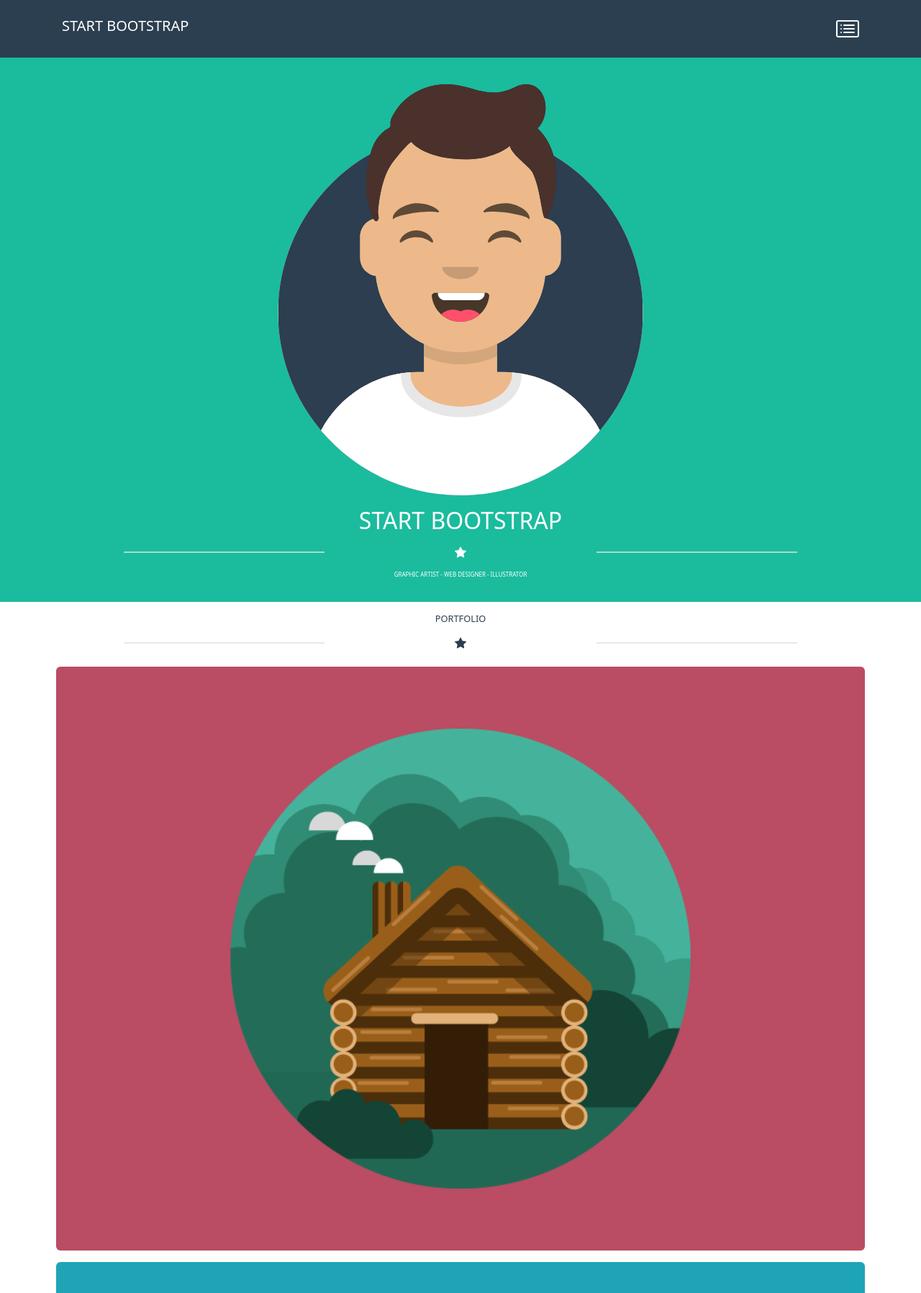
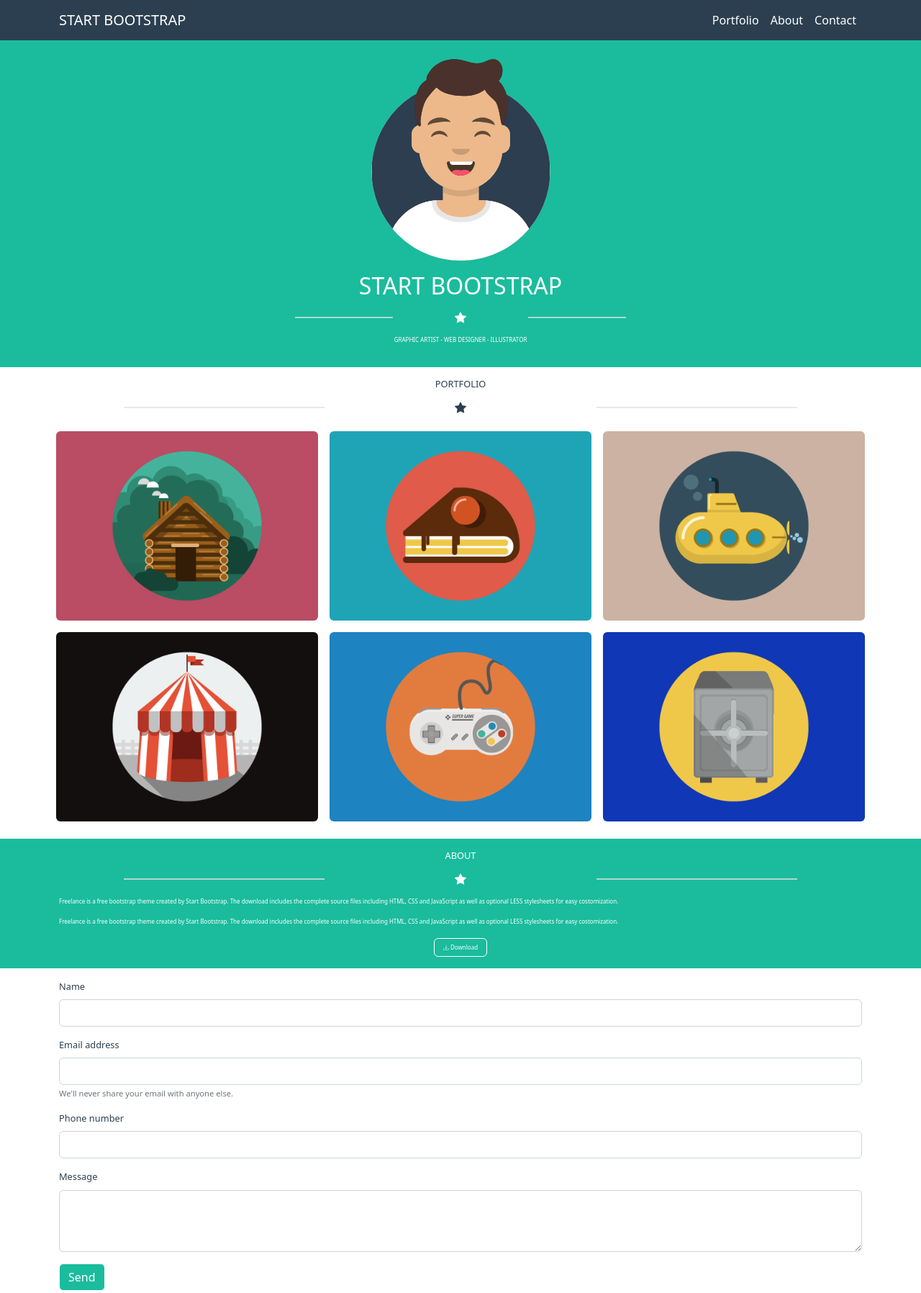
Before and after one commit to aeeerdna/html-css-bootstrap-freelancer, a plain HTML site: page index.html in a window 1280 px wide. Shown: the top 1796 px of the page at 72% size. Drawn offline with nearby package versions, Linux system fonts and the light colour scheme.

Commit message:
modifiche per layout piu grandi

```diff
--- a/css/style.css
+++ b/css/style.css
@@ -39,3 +39,9 @@
     background-color: #3b546d;
     color: white;
 }
+
+.am-btn-green {
+    background-color: #1abc9d;
+    color: white;
+    border: 1px solid white;
+}
--- a/index.html
+++ b/index.html
@@ -6,8 +6,11 @@
     <meta http-equiv="X-UA-Compatible" content="IE=edge">
     <meta name="viewport" content="width=device-width, initial-scale=1.0">
     <link href="https://cdn.jsdelivr.net/npm/bootstrap@5.2.0/dist/css/bootstrap.min.css" rel="stylesheet"
-        integrity="sha384-gH2yIJqKdNHPEq0n4Mqa/HGKIhSkIHeL5AyhkYV8i59U5AR6csBvApHHNl/vI1Bx" crossorigin="anonymous">
-    <link rel="stylesheet" href="https://cdn.jsdelivr.net/npm/bootstrap-icons@1.9.1/font/bootstrap-icons.css">
+        integrity="sha384-gH2yIJqKdNHPEq0n4Mqa/HGKIhSkIHeL5AyhkYV8i59U5AR6csBvApHHNl/vI1Bx" crossorigin="anonymous" />
+    <script src="https://cdn.jsdelivr.net/npm/bootstrap@5.2.0/dist/js/bootstrap.bundle.min.js"
+        integrity="sha384-A3rJD856KowSb7dwlZdYEkO39Gagi7vIsF0jrRAoQmDKKtQBHUuLZ9AsSv4jD4Xa" crossorigin="anonymous">
+        </script>
+    <link rel="stylesheet" href="https://cdn.jsdelivr.net/npm/bootstrap-icons@1.9.1/font/bootstrap-icons.css" />
 
     <link rel="stylesheet" href="css/style.css">
     <title>Bootstrap freelance</title>
@@ -16,10 +19,41 @@
 <body>
     <!-- HEADER -->
     <header class="am-bg-dark-blue">
-        <div class="container d-flex justify-content-between align-items-center p-3">
+        <!-- <div class="container d-flex justify-content-between align-items-center p-3">
             <h1 class="fs-5">START BOOTSTRAP</h1>
             <i class="bi bi-card-list fs-2"></i>
-        </div>
+        </div> -->
+        <nav class="navbar navbar-dark navbar-expand-lg">
+            <div class="container-lg">
+
+                <a class="navbar-brand fs-5" href="#">START BOOTSTRAP</a>
+
+                <button class="navbar-toggler" type="button" data-bs-toggle="collapse" data-bs-target="#navbarNav"
+                    aria-controls="navbarNav" aria-expanded="false" aria-label="Toggle navigation">
+                    <span class="navbar-toggler-icon"></span>
+                </button>
+
+                <div class="collapse navbar-collapse justify-content-end" id="navbarNav">
+                    <ul class="navbar-nav text-end">
+                        <li class="nav-item">
+                            <a class="nav-link text-white" aria-current="page" href="#portfolio">
+                                Portfolio
+                            </a>
+                        </li>
+                        <li class="nav-item">
+                            <a class="nav-link text-white" href="#about">
+                                About
+                            </a>
+                        </li>
+                        <li class="nav-item">
+                            <a class="nav-link text-white" href="#form">
+                                Contact
+                            </a>
+                        </li>
+                    </ul>
+                </div>
+            </div>
+        </nav>
     </header>
     <!-- END HEADER -->
 
@@ -28,9 +62,9 @@
 
         <!-- PRESENTATION -->
         <section class="am-bg-green p-3">
-            <div class="container text-center">
-                <div class="row">
-                    <div class="col">
+            <div class="container-lg text-center">
+                <div class="row justify-content-center">
+                    <div class="col-6">
                         <img class="am-img-profile pb-3" src="img/avatar.svg" alt="Avatar">
                         <h2>START BOOTSTRAP</h2>
                         <div class="d-flex justify-content-around align-items-center mb-2">
@@ -48,7 +82,7 @@
 
         <!-- CARDS -->
         <section class="am-bg-white p-3">
-            <div class="container text-center">
+            <div class="container-lg text-center">
                 <div class="row">
 
                     <!-- PORTFOLIO -->
@@ -63,27 +97,27 @@
                     <!-- END PORTFOLIO -->
 
                     <!-- IMAGES -->
-                    <div class="col-12 p-2">
+                    <div class="col-12 col-md-6 col-xl-4 p-2">
                         <img class="am-img-section rounded" src="img/cabin.png" alt="Cabin">
                     </div>
 
-                    <div class="col-12 p-2">
+                    <div class="col-12 col-md-6 col-xl-4 p-2">
                         <img class="am-img-section rounded" src="img/cake.png" alt="Cake">
                     </div>
 
-                    <div class="col-12 p-2">
+                    <div class="col-12 col-md-6 col-xl-4 p-2">
                         <img class="am-img-section rounded" src="img/submarine.png" alt="Submarine">
                     </div>
 
-                    <div class="col-12 p-2">
+                    <div class="col-12 col-md-6 col-xl-4 p-2">
                         <img class="am-img-section rounded" src="img/circus.png" alt="Circus">
                     </div>
 
-                    <div class="col-12 p-2">
+                    <div class="col-12 col-md-6 col-xl-4 p-2">
                         <img class="am-img-section rounded" src="img/game.png" alt="Game">
                     </div>
 
-                    <div class="col-12 p-2">
+                    <div class="col-12 col-md-6 col-xl-4 p-2">
                         <img class="am-img-section rounded" src="img/safe.png" alt="Safe">
                     </div>
                     <!-- END IMAGES -->
@@ -95,15 +129,68 @@
         <!-- ABOUT -->
         <section class="am-bg-green p-3">
             <div class="container text-center">
-                gg
+                <div class="row">
+                    <div class="col">
+                        <h3 class="am-fs-08">ABOUT</h3>
+                        <div class="d-flex justify-content-around align-items-center mb-2">
+                            <hr class="am-hr border opacity-75">
+                            <i class="bi bi-star-fill"></i>
+                            <hr class="am-hr border opacity-75">
+                        </div>
+                        <p class="am-fs-05 text-start">
+                            Freelance is a free bootstrap theme created by Start Bootstrap. The download
+                            includes the complete source files including HTML, CSS and JavaScript as well as optional
+                            LESS
+                            stylesheets for easy costomization.
+                        </p>
+                        <p class="am-fs-05 text-start">
+                            Freelance is a free bootstrap theme created by Start Bootstrap. The download
+                            includes the complete source files including HTML, CSS and JavaScript as well as optional
+                            LESS
+                            stylesheets for easy costomization.
+                        </p>
+
+                        <button type="button" class="btn am-btn-green am-fs-05">
+                            <i class="bi bi-download"></i>
+                            Download
+                        </button>
+                    </div>
+                </div>
             </div>
         </section>
         <!-- END ABOUT -->
 
         <!-- CONTACT ME -->
         <section class="am-bg-white p-3">
-            <div class="container text-center">
-                gg
+            <div class="container text-start">
+                <div class="row">
+                    <div class="col">
+                        <form class="am-fs-08">
+                            <div class="mb-3">
+                                <label for="exampleInputEmail1" class="form-label">Name</label>
+                                <input type="text" class="form-control" id="exampleInputName1"
+                                    aria-describedby="emailHelp" />
+                            </div>
+                            <div class="mb-3">
+                                <label for="exampleInputEmail1" class="form-label">Email address</label>
+                                <input type="email" class="form-control" id="exampleInputEmail1"
+                                    aria-describedby="emailHelp" />
+                                <div id="emailHelp" class="form-text">
+                                    We'll never share your email with anyone else.
+                                </div>
+                            </div>
+                            <div class="mb-3">
+                                <label for="exampleInputPassword1" class="form-label">Phone number</label>
+                                <input type="text" class="form-control" id="exampleInputNumber1" />
+                            </div>
+                            <div class="mb-3">
+                                <label for="exampleFormControlTextarea1" class="form-label">Message</label>
+                                <textarea class="form-control" id="exampleFormControlTextarea1" rows="3"></textarea>
+                            </div>
+                            <button type="submit" class="btn am-btn-green">Send</button>
+                        </form>
+                    </div>
+                </div>
             </div>
         </section>
         <!-- END CONTACT ME -->
```
